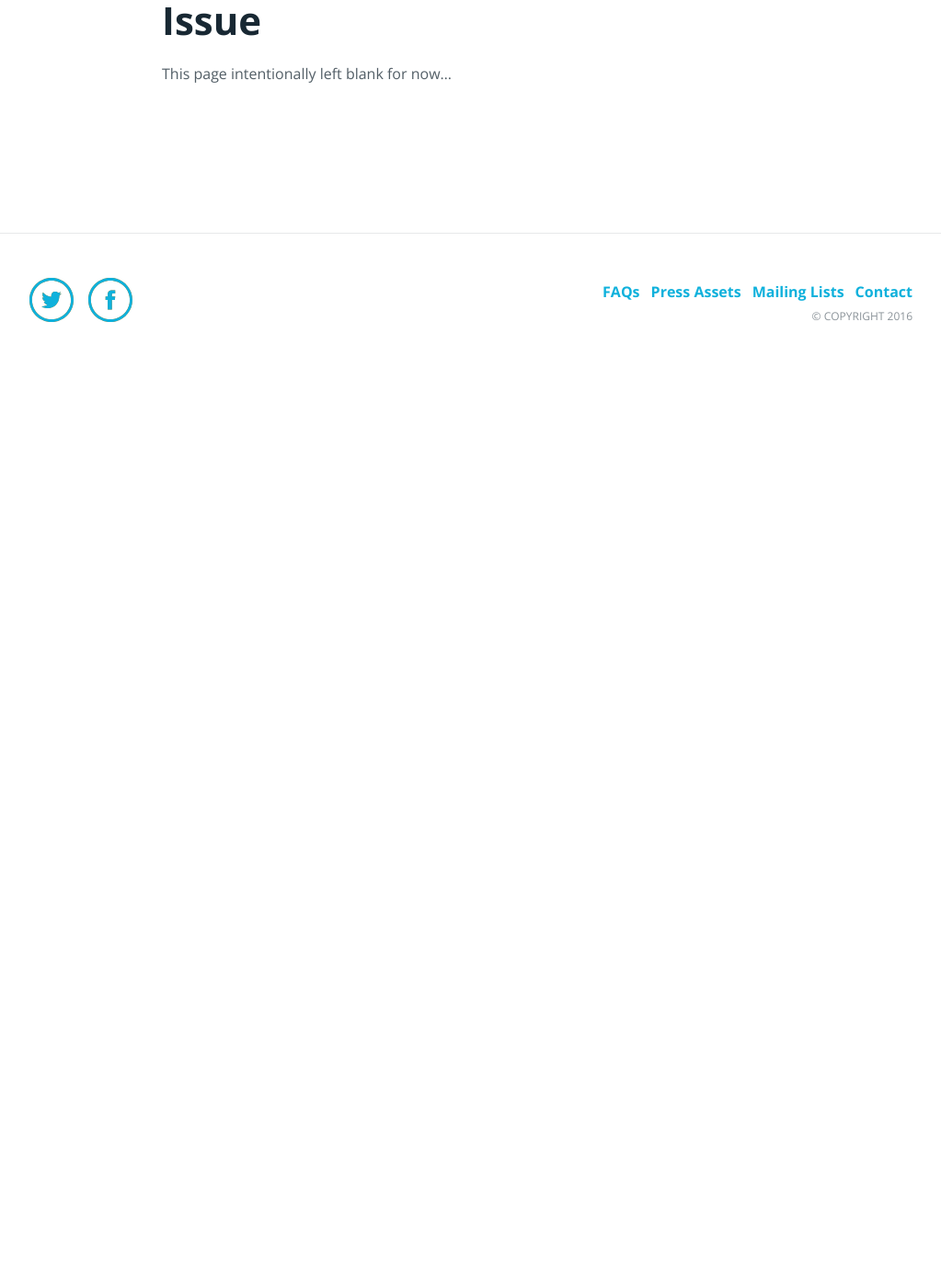
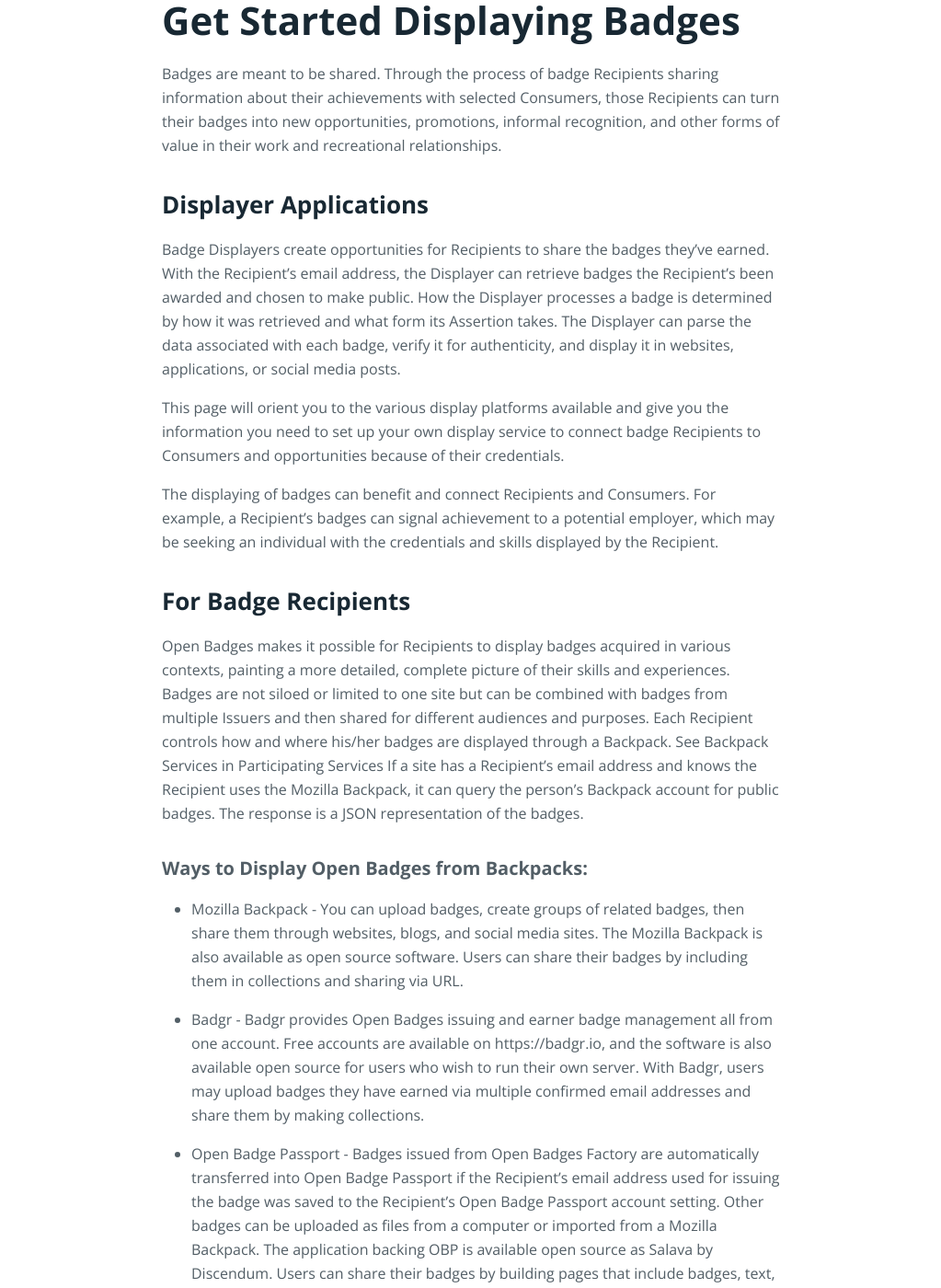
Before and after one commit to mozilla/openbadges.org-static, a Jekyll site: the page built from get-started/displaying-badges/index.md, in a window 1280 px wide and 1400 px high, scrolled down 227 px. Shown: the whole window at 92% size, without its empty margins (128-1151 px from the left). Built offline with Jekyll 4.4.1, drawn with Linux system fonts in a browser that asks for light colours; before the commit the page ends 900 px from its top, so only the background shows below that; some of the changed text lies outside the part shown.

Commit message:
Fill in Get Started Displaying Badges Article

```diff
--- a/get-started/displaying-badges/index.md
+++ b/get-started/displaying-badges/index.md
@@ -1,7 +1,43 @@
 ---
 layout: page
-title: Issue
+title: Get Started Displaying Badges
 permalink: /get-started/displaying-badges/
 ---
+Badges are meant to be shared. Through the process of badge Recipients sharing information about their achievements with selected Consumers, those Recipients can turn their badges into new opportunities, promotions, informal recognition, and other forms of value in their work and recreational relationships.
 
-This page intentionally left blank for now...
+<h2 class="title title-content">Displayer Applications</h2>
+Badge Displayers create opportunities for Recipients to share the badges they’ve earned. With the Recipient’s email address, the Displayer can retrieve badges the Recipient’s been awarded and chosen to make public.
+How the Displayer processes a badge is determined by how it was retrieved and what form its Assertion takes. The Displayer can parse the data associated with each badge, verify it for authenticity, and display it in websites, applications, or social media posts.
+
+This page will orient you to the various display platforms available and give you the information you need to set up your own display service to connect badge Recipients to Consumers and opportunities because of their credentials.
+
+The displaying of badges can benefit and connect Recipients and Consumers. For example, a Recipient’s badges can signal achievement to a potential employer, which may be seeking an individual with the credentials and skills displayed by the Recipient.
+
+<h2 class="title title-content">For Badge Recipients</h2>
+Open Badges makes it possible for Recipients to display badges acquired in various contexts, painting a more detailed, complete picture of their skills and experiences.
+Badges are not siloed or limited to one site but can be combined with badges from multiple Issuers and then shared for different audiences and purposes.
+Each Recipient controls how and where his/her badges are displayed through a Backpack. See Backpack Services in Participating Services
+If a site has a Recipient's email address and knows the Recipient uses the Mozilla Backpack, it can query the person's Backpack account for public badges. The response is a JSON representation of the badges.
+
+<h3 class="title title-secondary">Ways to Display Open Badges from Backpacks:</h3>
+
+* Mozilla Backpack - You can upload badges, create groups of related badges, then share them through websites, blogs, and social media sites. The Mozilla Backpack is also available as open source software. Users can share their badges by including them in collections and sharing via URL.
+* Badgr - Badgr provides Open Badges issuing and earner badge management all from one account. Free accounts are available on https://badgr.io, and the software is also available open source for users who wish to run their own server. With Badgr, users may upload badges they have earned via multiple confirmed email addresses and share them by making collections.
+* Open Badge Passport - Badges issued from Open Badges Factory are automatically transferred into Open Badge Passport if the Recipient’s email address used for issuing the badge was saved to the Recipient’s Open Badge Passport account setting. Other badges can be uploaded as files from a computer or imported from a Mozilla Backpack. The application backing OBP is available open source as Salava by Discendum. Users can share their badges by building pages that include badges, text, and portfolio items.
+
+<h2 class="title title-content">For Developers</h2>
+To display badges in your own applications you need:
+
+* A web server able to make Internet requests
+* Ability to make HTTP requests and read JSON/JSON-LD responses
+* To know the Recipient’s email address
+
+With the Mozilla Backpack Displayer API, you can query that Backpack for public badges awarded to a particular Recipient.  Information about the badges is returned in JSON, which you can use to render a wide variety of displays. Other Backpack have their own APIs for retrieving badge data for display in connected applications.
+
+To access development documentation and build your own application:
+
+* Seek help from our [developer community.](http://bit.ly/badgesdevgroup)
+* Get in touch with the Badge Alliance team. We’re here to help! [Contact us]({{ site.baseurl }}/contact).
+
+<h3 class="title title-secondary">Verifying Badges</h3>
+A displayer may have reason to verify badge authenticity independently if the source of the badge does not meet trust requirements of the application. To make clear the trustworthiness of the badges themselves, It is also a good idea to put the ability to verify badges or see verification results in the hands of users of your display interface. See [Verifying Badges for Display](https://github.com/mozilla/openbadges-backpack/wiki/Verifying-Badges-for-Display).
```
Also changed, not shown: get-started/badge-system-design/index.md (+1 -1 lines).
